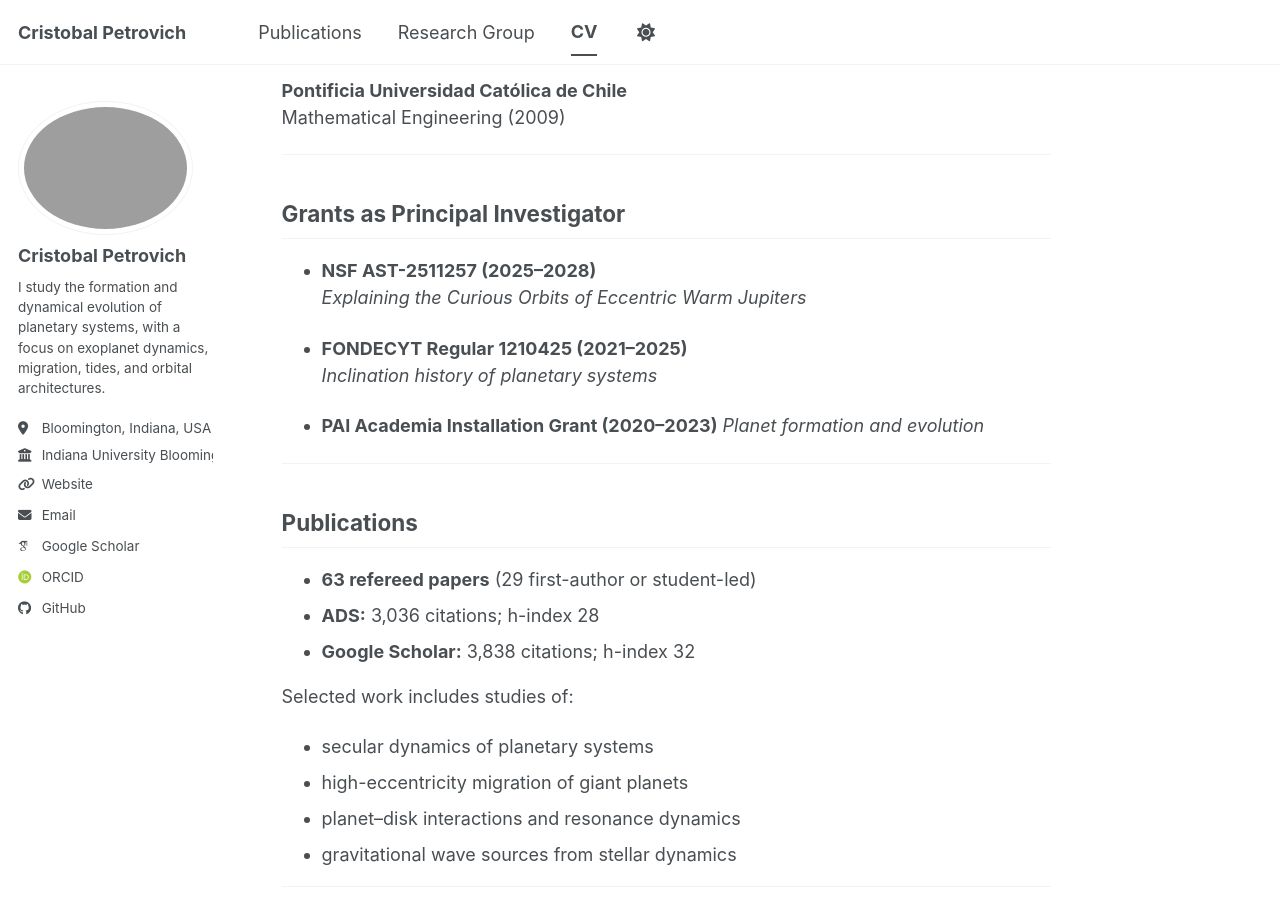
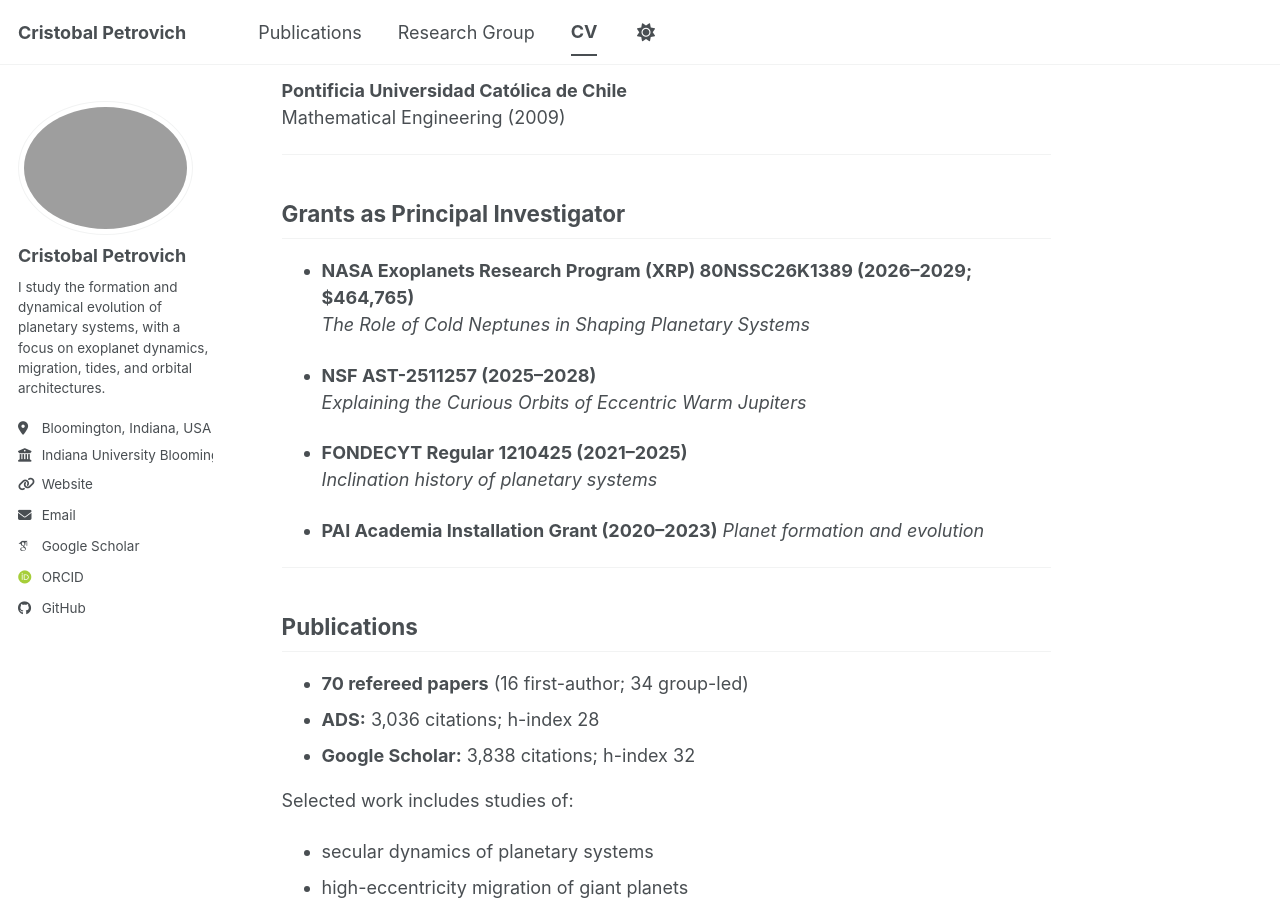
Before and after one commit to cpetrovich/cpetrovich.github.io, a Jekyll site: the page built from _pages/cv.md, in a window 1280 px wide and 900 px high, scrolled down 1194 px. Built offline with Jekyll 4.4.1, drawn with Linux system fonts in a browser that asks for light colours; some web fonts are replaced; a script bundle is joined from its source files by our own code; library files that are not in the unit come from our copies.

Commit message:
Add NASA XRP grant to CV page

```diff
--- a/_pages/cv.md
+++ b/_pages/cv.md
@@ -46,6 +46,9 @@ Mathematical Engineering (2009)
 ---
 
 ## Grants as Principal Investigator
+- **NASA Exoplanets Research Program (XRP) 80NSSC26K1389 (2026–2029; $464,765)**<br>
+  *The Role of Cold Neptunes in Shaping Planetary Systems*
+
 - **NSF AST-2511257 (2025–2028)**
   *Explaining the Curious Orbits of Eccentric Warm Jupiters*
 
@@ -58,7 +61,7 @@ Mathematical Engineering (2009)
 ---
 
 ## Publications
-- **63 refereed papers** (29 first-author or student-led)
+- **70 refereed papers** (16 first-author; 34 group-led)
 - **ADS:** 3,036 citations; h-index 28
 - **Google Scholar:** 3,838 citations; h-index 32
 
```
